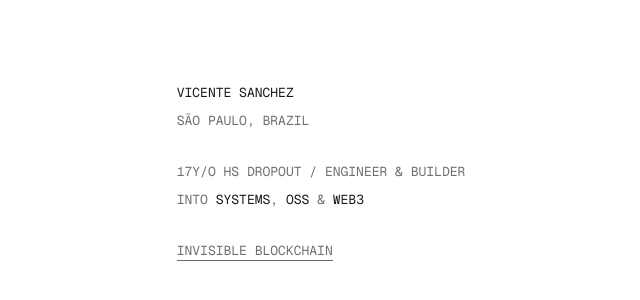
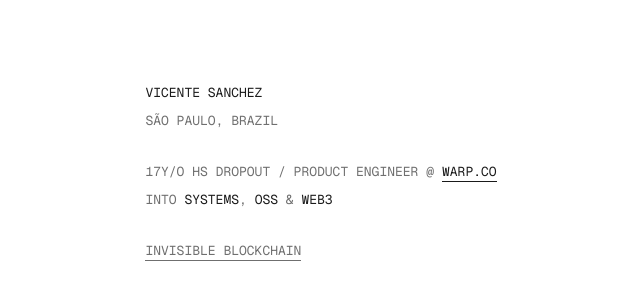
Before and after one commit to Vicentesan/vicentesan.dev, a Next.js app: page / in a window 1280 px wide. Shown: the part 228-528 px from the top of the page, without its empty margins (319-959 px from the left). Built offline with nearby package versions, Linux system fonts and the light colour scheme.

Commit message:
feat: update profile tagline with product engineering role at Warp

```diff
--- a/src/app/page.tsx
+++ b/src/app/page.tsx
@@ -26,7 +26,10 @@ export default function Home() {
 
       <div className="flex flex-col gap-2">
         <p className="flex flex-wrap items-center gap-x-2 gap-y-1 text-pretty text-muted-foreground">
-          {age}y/o HS dropout / Engineer & Builder
+          {age}y/o HS dropout / Product Engineer @{' '}
+          <AnimatedLink href="https://warp.co" alias variant="primary" target="_blank">
+            warp.co
+          </AnimatedLink>
         </p>
 
         <p>
```
